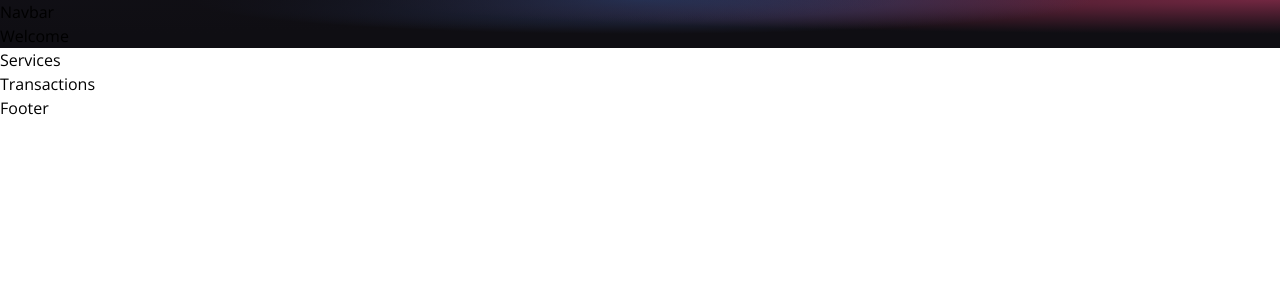
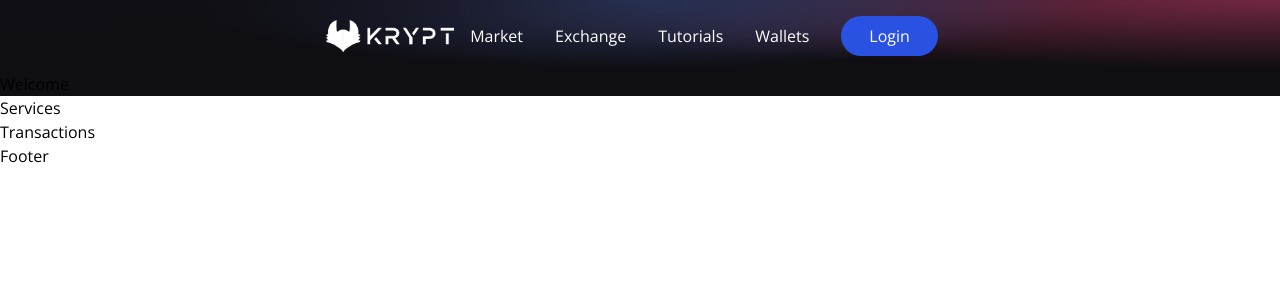
Before and after one commit to DericksonLossIT/krypt-web3.0, a React (Vite) app in the folder client/: page / in a window 1280 px wide. Shown: the top 300 px of the page. Built offline with nearby package versions, Linux system fonts and the light colour scheme.

Commit message:
implements navbar with responsiveness

```diff
--- a/client/package.json
+++ b/client/package.json
@@ -7,8 +7,10 @@
     "preview": "vite preview"
   },
   "dependencies": {
+    "ethers": "^5.5.2",
     "react": "^17.0.2",
-    "react-dom": "^17.0.2"
+    "react-dom": "^17.0.2",
+    "react-icons": "^4.3.1"
   },
   "devDependencies": {
     "@vitejs/plugin-react": "^1.0.7",
--- a/client/src/components/Navbar.jsx
+++ b/client/src/components/Navbar.jsx
@@ -1,12 +1,61 @@
-import { HiMenuAlt4 } from 'react-icons/hi';
-import { AiOutlineClose } from 'react-icons/ai';
+import { HiMenuAlt4 } from "react-icons/hi";
+import { AiOutlineClose } from "react-icons/ai";
+import { useState } from "react";
 
-import logo from '../../images/logo.png';
+import logo from "../../images/logo.png";
+
+const NavbarItem = ({ title, classProps }) => {
+  return <li className={`mx-4 cursor-pointer ${classProps}`}>{title}</li>;
+};
 
 const Navbar = () => {
-    return(
-        <h1>Navbar</h1>
-    )
-}
+  const [toggleMenu, setToggleMenu] = useState(false);
+
+  return (
+    <nav className="w-full flex md:justify-center justify-between items-center p-4">
+      <div className="md-flex-[0.5] flex-initial justify-center items-center">
+        <img src={logo} alt="logo" className="w-32 cursor-pointer" />
+      </div>
+      <ul className="text-white md:flex hidden list-none flex-row justify-between items-center flex-initial">
+        {["Market", "Exchange", "Tutorials", "Wallets"].map((item, index) => (
+          <NavbarItem key={item + index} title={item} />
+        ))}
+        <li className="bg-[#2952e3] py-2 px-7 mx-4 rounded-full cursor-pointer hover:bg=[#2546bd]">
+          Login
+        </li>
+      </ul>
+      <div className="flex relative">
+        {toggleMenu ? (
+          <AiOutlineClose
+            fontSize={28}
+            className="text-white md:hidden cursor-pointer"
+            onClick={() => setToggleMenu(false)}
+          />
+        ) : (
+          <HiMenuAlt4
+            fontSize={28}
+            className="text-white md:hidden cursor-pointer"
+            onClick={() => setToggleMenu(true)}
+          />
+        )}
+        {toggleMenu && (
+          <ul
+            className="z-10 fixed top-0 -right-2 p-3 w-[70vw] h-screen shadow-2xl md:hidden list-none
+            flex flex-col justify-start items-end rounded-md blue-glassmorphism text-white animate-slide-in"
+          >
+            <li className="text-xl w-full my-2">
+              <AiOutlineClose onClick={() => setToggleMenu(false)} />
+            </li>
+            {["Market", "Exchange", "Tutorials", "Wallets"].map(
+              (item, index) => (
+                <NavbarItem key={item + index} title={item} classProps="my-2 text-lg" />
+              )
+            )}
+          </ul>
+        )}
+      </div>
+    </nav>
+  );
+};
 
 export default Navbar;
```
Also changed, not shown: 1 other file (tests, documents, lock files or other folders).
